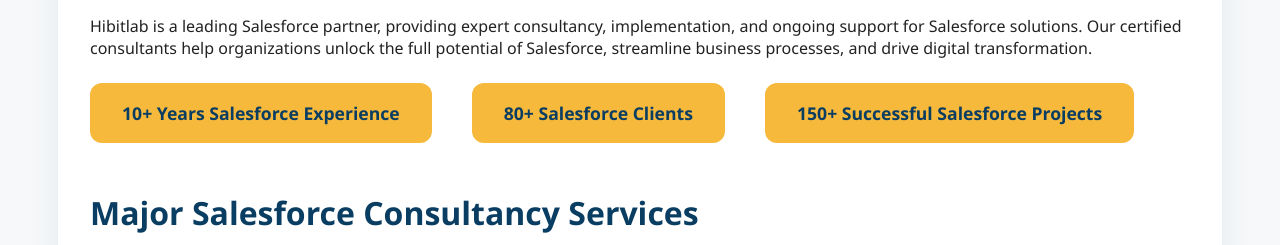
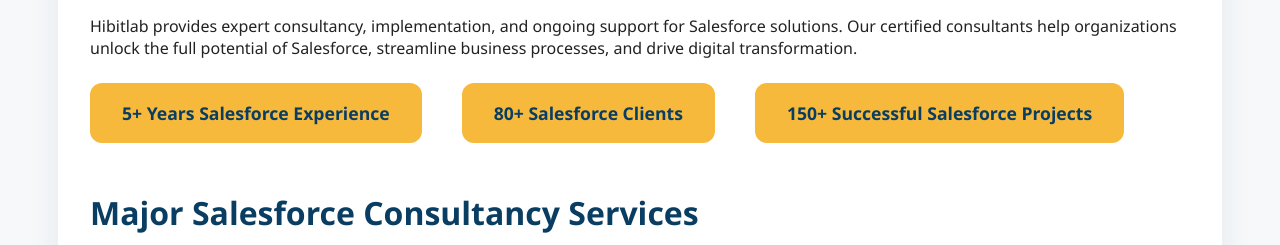
Before and after one commit to hibitlab/hibitlab.com, a plain HTML site: page index.html in a window 1280 px wide. Shown: the part 555-800 px from the top of the page. Drawn offline with Linux system fonts and the light colour scheme.

Commit message:
Update Salesforce experience to 5 years

```diff
--- a/index.html
+++ b/index.html
@@ -28,9 +28,9 @@
     <main>
         <section class="about" id="about">
             <h2>About Hibitlab</h2>
-            <p>Hibitlab is a leading Salesforce partner, providing expert consultancy, implementation, and ongoing support for Salesforce solutions. Our certified consultants help organizations unlock the full potential of Salesforce, streamline business processes, and drive digital transformation.</p>
+            <p>Hibitlab provides expert consultancy, implementation, and ongoing support for Salesforce solutions. Our certified consultants help organizations unlock the full potential of Salesforce, streamline business processes, and drive digital transformation.</p>
             <div class="stats">
-                <div><span>10+</span> Years Salesforce Experience</div>
+                <div><span>5+</span> Years Salesforce Experience</div>
                 <div><span>80+</span> Salesforce Clients</div>
                 <div><span>150+</span> Successful Salesforce Projects</div>
             </div>
```
